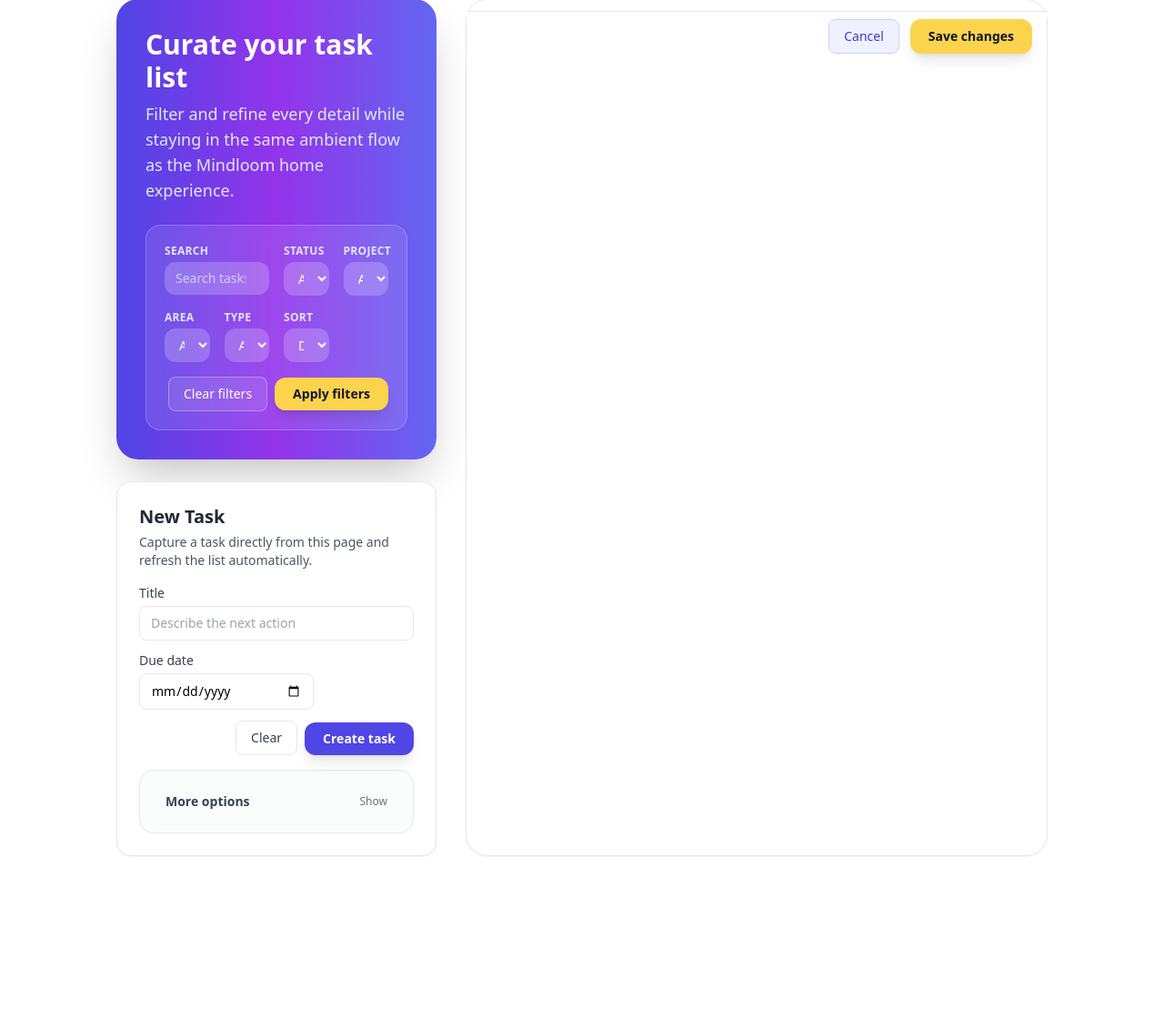
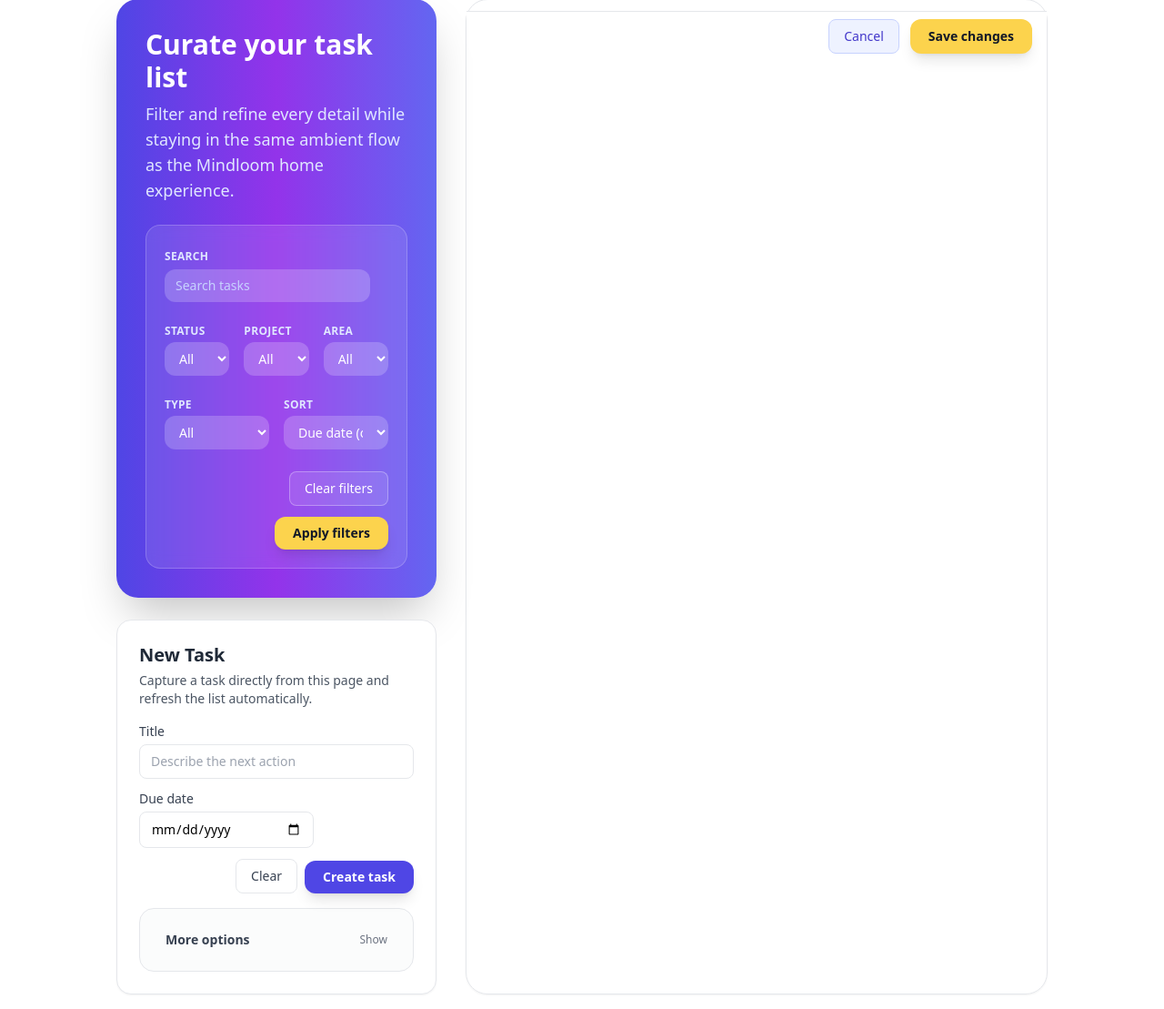
Before and after one commit to EoghannIrving/mindloom, a FastAPI app: page /manage-tasks in a window 1280 px wide. Shown: the part 81-1190 px from the top of the page at 91% size. Before the commit the page ends 1022 px from the top, so only its background shows below. Run offline with FastAPI, Linux system fonts and the light colour scheme; some libraries are stand-ins or nearby versions.

Commit message:
Refactor task search form: improve layout and spacing for better usability

```diff
--- a/templates/manage_tasks.html
+++ b/templates/manage_tasks.html
@@ -10,9 +10,8 @@
           Filter and refine every detail while staying in the same ambient flow as the Mindloom home experience.
         </p>
       </div>
-      <form method="get" class="rounded-2xl border border-white/20 bg-white/10 p-5 backdrop-blur space-y-4">
-        <div class="grid grid-cols-1 gap-4 sm:grid-cols-2 md:grid-cols-3 xl:grid-cols-4">
-          <div class="flex flex-col gap-1 sm:col-span-2 md:col-span-2">
+      <form method="get" class="rounded-2xl border border-white/20 bg-white/10 p-5 backdrop-blur space-y-6">
+        <div class="space-y-1">
           <label for="task-search" class="text-xs font-semibold uppercase tracking-wide text-indigo-100">Search</label>
           <input
             id="task-search"
@@ -23,6 +22,7 @@
             class="rounded-xl border-0 bg-white/20 px-3 py-2 text-sm text-white placeholder-indigo-200 focus:ring-2 focus:ring-amber-300 focus:outline-none"
           />
         </div>
+        <div class="grid gap-4 sm:grid-cols-2 lg:grid-cols-3">
           <div class="flex flex-col gap-1">
             <label for="status-filter" class="text-xs font-semibold uppercase tracking-wide text-indigo-100">Status</label>
             <select
@@ -62,6 +62,8 @@
               {% endfor %}
             </select>
           </div>
+        </div>
+        <div class="grid gap-4 sm:grid-cols-2">
           <div class="flex flex-col gap-1">
             <label for="type-filter" class="text-xs font-semibold uppercase tracking-wide text-indigo-100">Type</label>
             <select
@@ -88,7 +90,7 @@
             </select>
           </div>
         </div>
-        <div class="flex flex-wrap items-center justify-end gap-2">
+        <div class="flex flex-wrap items-center justify-end gap-3">
           <a
             href="{{ url_for('manage_tasks_page') }}"
             class="inline-flex items-center justify-center rounded-lg border border-white/30 bg-white/10 px-4 py-2 text-sm font-medium text-white transition hover:bg-white/20 focus-visible:outline focus-visible:outline-2 focus-visible:outline-offset-2 focus-visible:outline-white"
```
Lines whose indentation alone changed are shown as unchanged.
